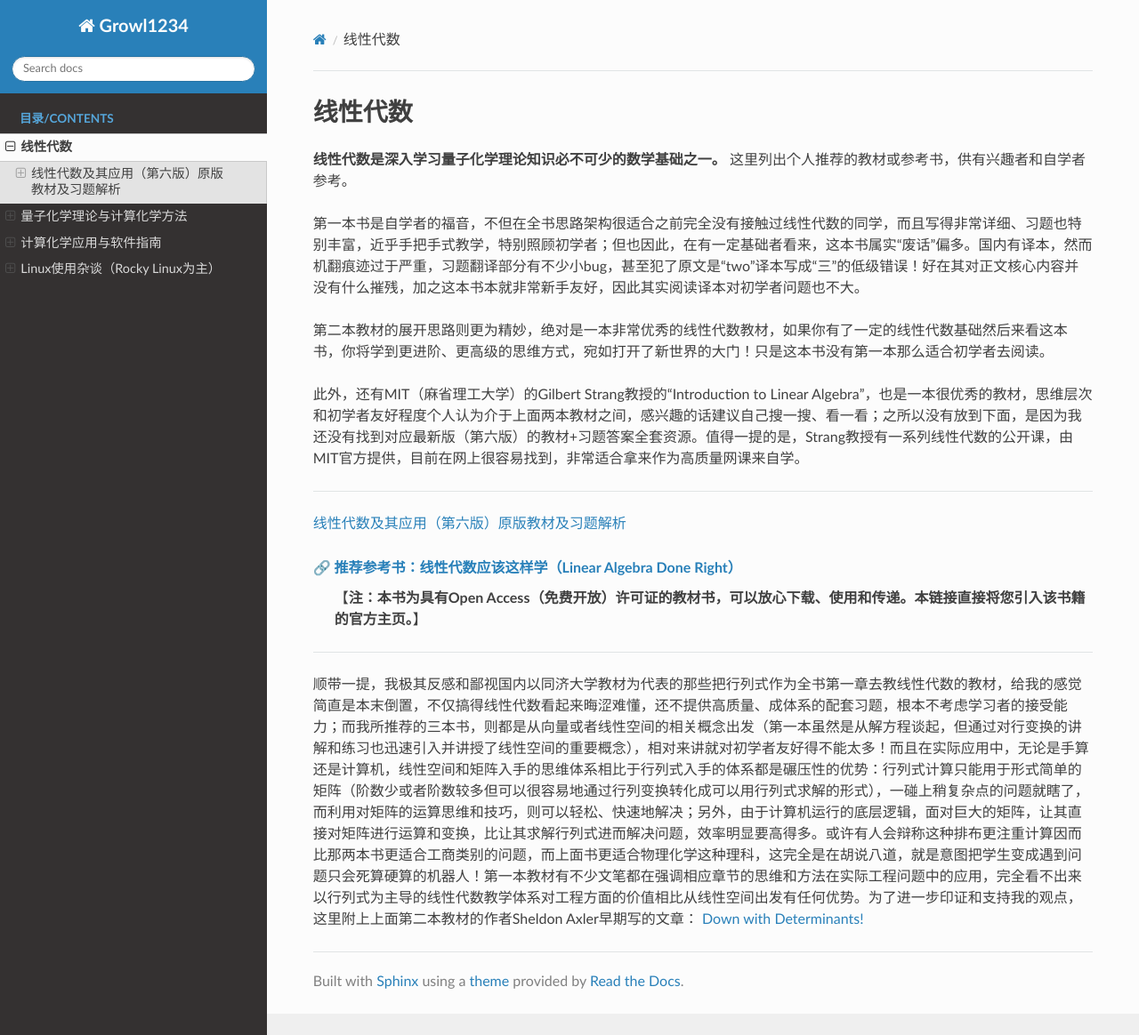
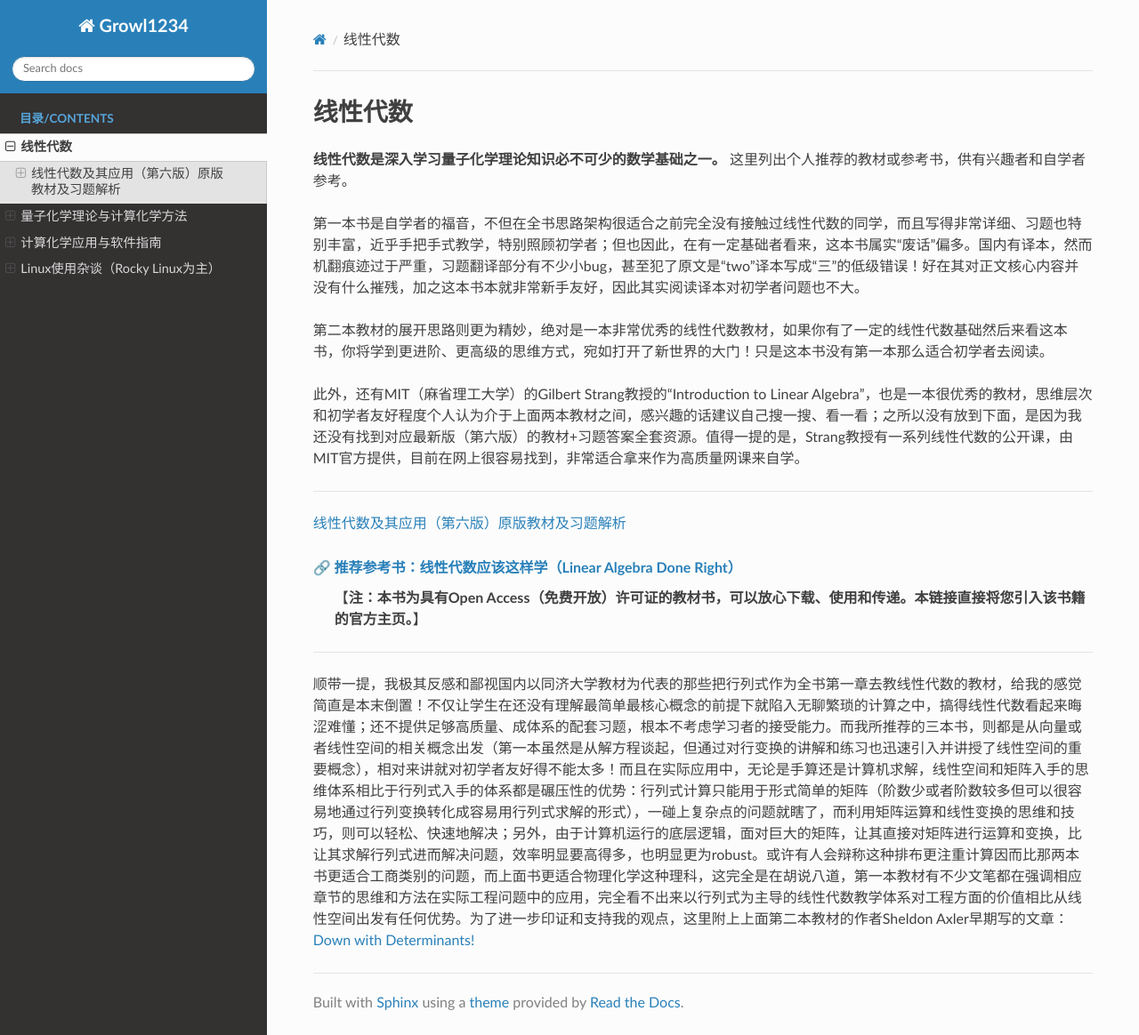
Before and after one commit to Growl1234/RTDProject, a Sphinx documentation site: the page built from source/linear_algebra/index.rst, in a window 1280 px wide and 1164 px high. Shown: the whole window at 89% size. Built offline with Sphinx 7.4.7 and the Read the Docs theme 3.1.0, drawn with Linux system fonts in a browser that asks for light colours.

Commit message:
Update index.rst

```diff
--- a/source/linear_algebra/index.rst
+++ b/source/linear_algebra/index.rst
@@ -18,7 +18,7 @@
 
 ~~~~~~~~~~~~~~
 
-顺带一提，我极其反感和鄙视国内以同济大学教材为代表的那些把行列式作为全书第一章去教线性代数的教材，给我的感觉简直是本末倒置，不仅搞得线性代数看起来晦涩难懂，还不提供高质量、成体系的配套习题，根本不考虑学习者的接受能力；而我所推荐的三本书，则都是从向量或者线性空间的相关概念出发（第一本虽然是从解方程谈起，但通过对行变换的讲解和练习也迅速引入并讲授了线性空间的重要概念），相对来讲就对初学者友好得不能太多！而且在实际应用中，无论是手算还是计算机，线性空间和矩阵入手的思维体系相比于行列式入手的体系都是碾压性的优势：行列式计算只能用于形式简单的矩阵（阶数少或者阶数较多但可以很容易地通过行列变换转化成可以用行列式求解的形式），一碰上稍复杂点的问题就瞎了，而利用对矩阵的运算思维和技巧，则可以轻松、快速地解决；另外，由于计算机运行的底层逻辑，面对巨大的矩阵，让其直接对矩阵进行运算和变换，比让其求解行列式进而解决问题，效率明显要高得多。或许有人会辩称这种排布更注重计算因而比那两本书更适合工商类别的问题，而上面书更适合物理化学这种理科，这完全是在胡说八道，就是意图把学生变成遇到问题只会死算硬算的机器人！第一本教材有不少文笔都在强调相应章节的思维和方法在实际工程问题中的应用，完全看不出来以行列式为主导的线性代数教学体系对工程方面的价值相比从线性空间出发有任何优势。为了进一步印证和支持我的观点，这里附上上面第二本教材的作者Sheldon Axler早期写的文章： `Down with Determinants! <https://www.axler.net/DwD.html>`_
+顺带一提，我极其反感和鄙视国内以同济大学教材为代表的那些把行列式作为全书第一章去教线性代数的教材，给我的感觉简直是本末倒置！不仅让学生在还没有理解最简单最核心概念的前提下就陷入无聊繁琐的计算之中，搞得线性代数看起来晦涩难懂；还不提供足够高质量、成体系的配套习题，根本不考虑学习者的接受能力。而我所推荐的三本书，则都是从向量或者线性空间的相关概念出发（第一本虽然是从解方程谈起，但通过对行变换的讲解和练习也迅速引入并讲授了线性空间的重要概念），相对来讲就对初学者友好得不能太多！而且在实际应用中，无论是手算还是计算机求解，线性空间和矩阵入手的思维体系相比于行列式入手的体系都是碾压性的优势：行列式计算只能用于形式简单的矩阵（阶数少或者阶数较多但可以很容易地通过行列变换转化成容易用行列式求解的形式），一碰上复杂点的问题就瞎了，而利用矩阵运算和线性变换的思维和技巧，则可以轻松、快速地解决；另外，由于计算机运行的底层逻辑，面对巨大的矩阵，让其直接对矩阵进行运算和变换，比让其求解行列式进而解决问题，效率明显要高得多，也明显更为robust。或许有人会辩称这种排布更注重计算因而比那两本书更适合工商类别的问题，而上面书更适合物理化学这种理科，这完全是在胡说八道，第一本教材有不少文笔都在强调相应章节的思维和方法在实际工程问题中的应用，完全看不出来以行列式为主导的线性代数教学体系对工程方面的价值相比从线性空间出发有任何优势。为了进一步印证和支持我的观点，这里附上上面第二本教材的作者Sheldon Axler早期写的文章： `Down with Determinants! <https://www.axler.net/DwD.html>`_
 
 .. toctree::
    :maxdepth: 5
```
